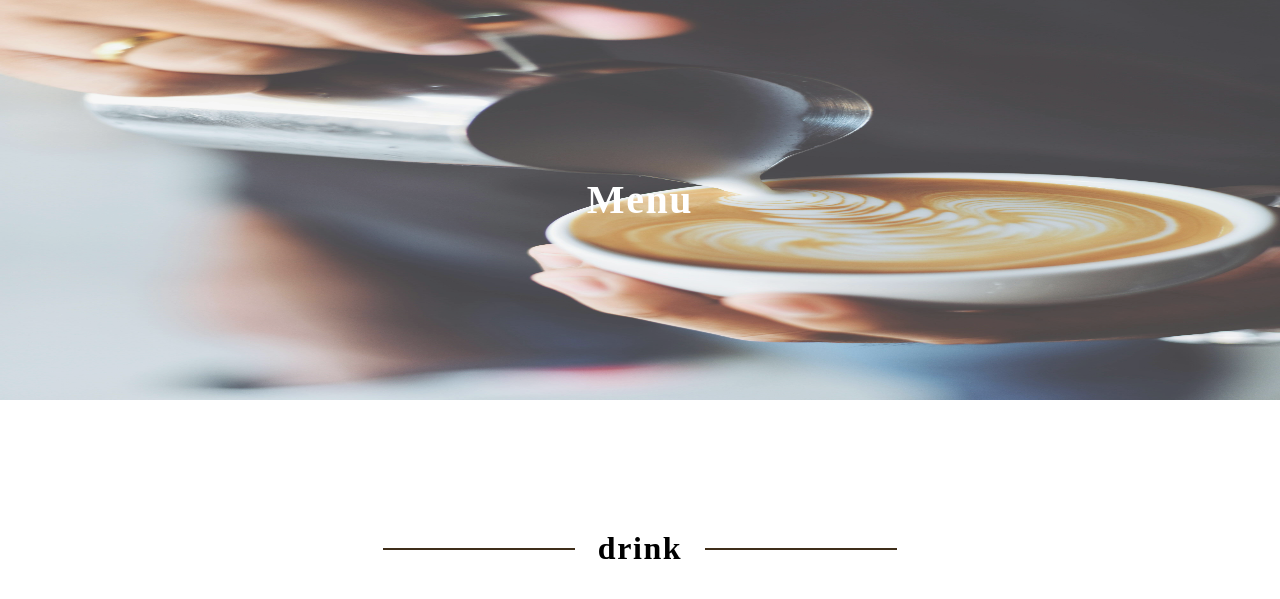
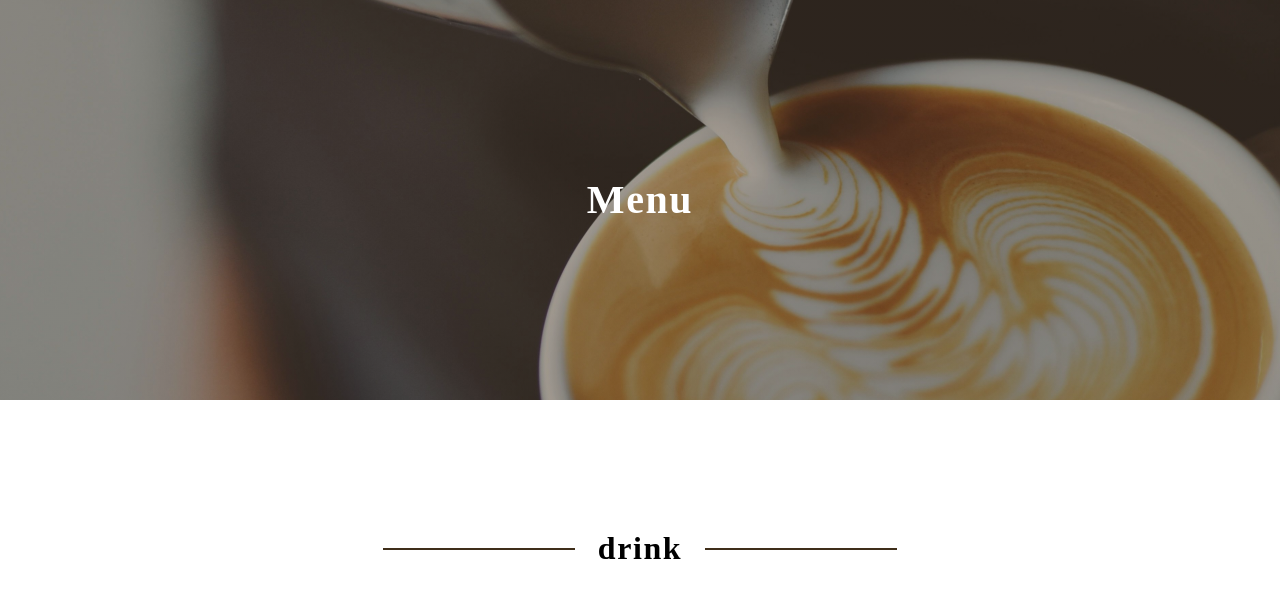
Before and after one commit to koni-ken/Cafe_Lelien, a PHP site: page /menu.html in a window 1280 px wide. Shown: the top 599 px of the page. Run offline with PHP 8.4, Linux system fonts and the light colour scheme.

Commit message:
KV修正しました

```diff
--- a/src/css/style.css
+++ b/src/css/style.css
@@ -270,25 +270,28 @@ body {
 
 
   /* ---------- menu ---------- */
+.menu-kv-box{
+  position: relative;
+  height: 400px;
+}
 .menu-kv{
   width: 100%;
-  height: 400px;
-  position: relative;
-  object-fit: contain;
-  opacity: 0.8;
+  height: 100%;
+  background-image: linear-gradient(rgba(63, 46, 26, 0.47), rgba(63, 46, 26, 0.47)), url("../img/menu_kv.jpg");
+  background-size: cover;
+  background-repeat: no-repeat;
+  background-position: center;
 }
-.menu-kv-img{
-  height: 100%;
-}
-@media screen and (max-width: 768px) {
-  .menu-kv{
+
+@media screen and (max-width: 769px) {
+  .menu-kv-box{
     height: 320px;
   }
 }
 .menu-inner{
   margin: 0 140px;
 }
-@media screen and (max-width: 768px) {
+@media screen and (max-width: 769px) {
   .menu-inner{
     margin: 0 16px;
   }
--- a/src/menu.html
+++ b/src/menu.html
@@ -44,10 +44,10 @@
 </head>
 
   <body>
-
-    <div class="menu-kv">
-      <img src="img/menu_kv.jpg" alt="" width="2732" height="800" class="menu-kv-img">
-      <p class="menu-kv-txt">Menu</p>
+    <div class="menu-kv-box">
+      <div class="menu-kv">
+        <p class="menu-kv-txt">Menu</p>
+      </div>
     </div>
 
 
@@ -123,7 +123,7 @@
               </li>
               <li class="other-menu-item">
                 <div class="other-menu-img-box">
-                  <img src="img/menu_drink07.jpg" alt="" width="520" height="356" class="otehr-menu-img">
+                  <img src="img/menu_drink07.jpg" alt="" width="520" height="358" class="otehr-menu-img">
                 </div>
                 <div class="other-menu-txt-box">
                   <p class="other-menu-name">スムージー</p>
@@ -163,7 +163,7 @@
 
               <li class="menu-item">
                 <div class="menu-img-box">
-                  <img src="img/menu_food03.jpg" alt="" width="662" height="458" class="menu-img">
+                  <img src="img/menu_food03.jpg" alt="" width="678" height="474" class="menu-img">
                 </div>
                 <div class="menu-txt-box">
                   <p class="menu-name">季節のケーキセット</p>
@@ -176,7 +176,7 @@
             <ul class="other-menu-list">
               <li class="other-menu-item">
                 <div class="other-menu-img-box">
-                  <img src="img/menu_food04.jpg" alt="" width="520" height="356" class="otehr-menu-img">
+                  <img src="img/menu_food04.jpg" alt="" width="521" height="359" class="otehr-menu-img">
                 </div>
                 <div class="other-menu-txt-box">
                   <p class="other-menu-name">和風きのこパスタ</p>
@@ -185,7 +185,7 @@
               </li>
               <li class="other-menu-item">
                 <div class="other-menu-img-box">
-                  <img src="img/menu_food05.jpg" alt="" width="520" height="356" class="otehr-menu-img">
+                  <img src="img/menu_food05.jpg" alt="" width="521" height="359" class="otehr-menu-img">
                 </div>
                 <div class="other-menu-txt-box">
                   <p class="other-menu-name">こだわりカルボ</p>
@@ -194,7 +194,7 @@
               </li>
               <li class="other-menu-item">
                 <div class="other-menu-img-box">
-                  <img src="img/menu_food06.jpg" alt="" width="520" height="356" class="otehr-menu-img">
+                  <img src="img/menu_food06.jpg" alt="" width="521" height="359" class="otehr-menu-img">
                 </div>
                 <div class="other-menu-txt-box">
                   <p class="other-menu-name">チキンサンド</p>
@@ -203,7 +203,7 @@
               </li>
               <li class="other-menu-item">
                 <div class="other-menu-img-box">
-                  <img src="img/menu_food07.jpg" alt="" width="520" height="356" class="otehr-menu-img">
+                  <img src="img/menu_food07.jpg" alt="" width="537" height="375" class="otehr-menu-img">
                 </div>
                 <div class="other-menu-txt-box">
                   <p class="other-menu-name">チーズバーガー</p>
```
Also changed, not shown: src/img/menu_kv.jpg.
